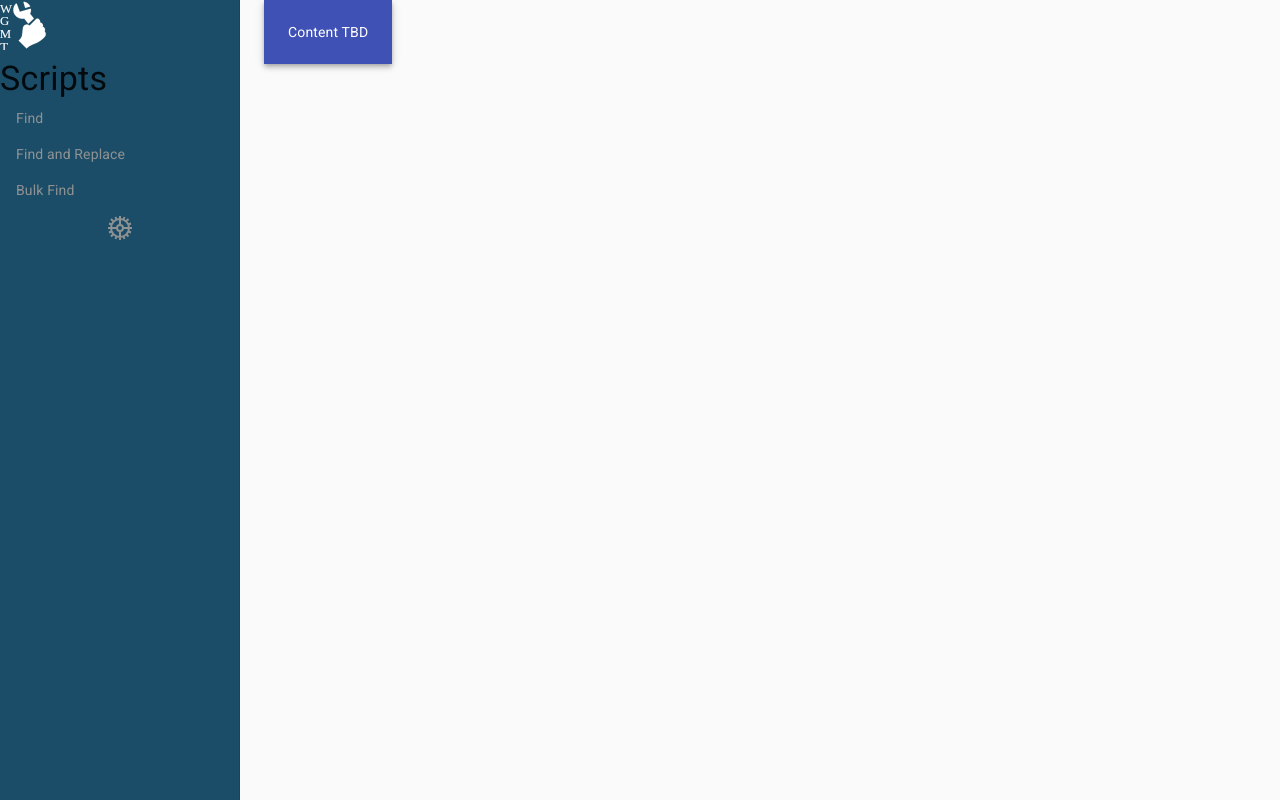
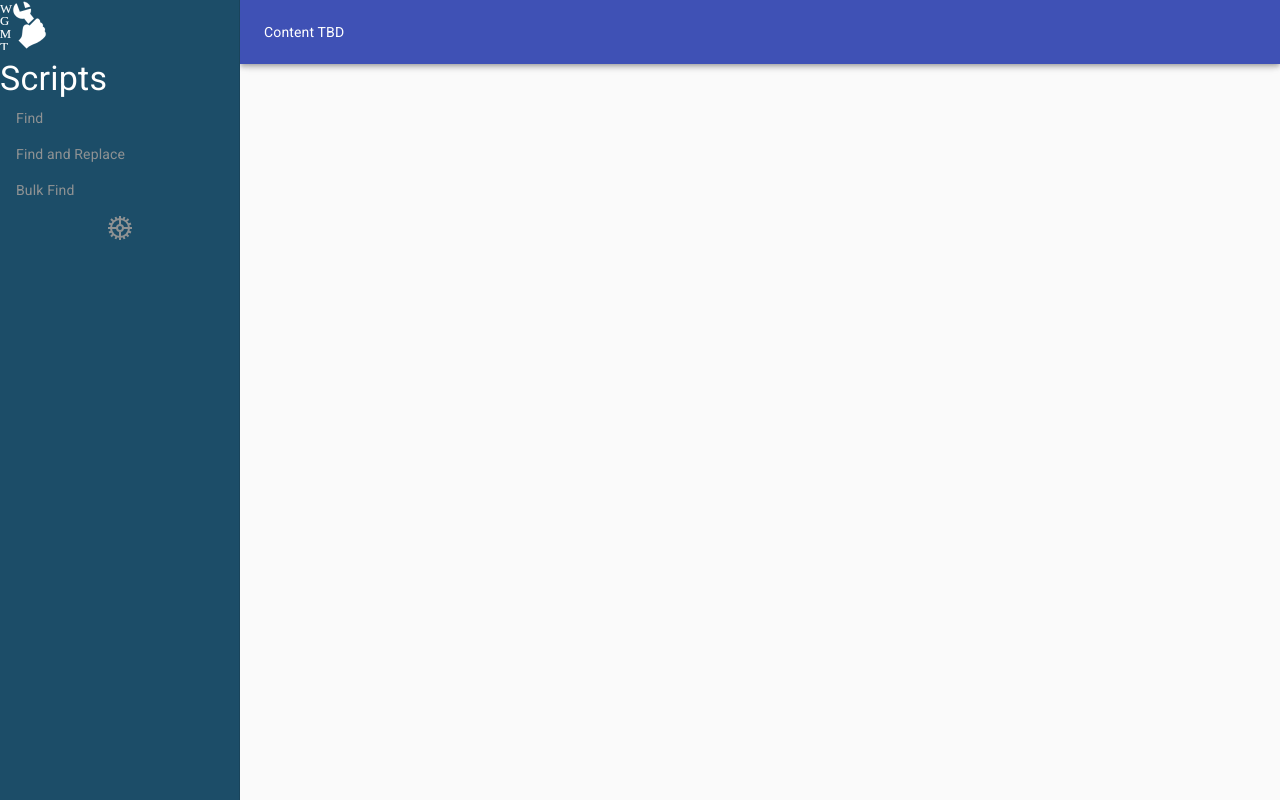
Before and after one commit to nmastracola/white-glove-migration-tools, a React (Create React App) app: page / in a window 1280 px wide. Built offline with nearby package versions, Linux system fonts and the light colour scheme.

Commit message:
grid layout removed, drawer and appbar work now

```diff
--- a/src/App.jsx
+++ b/src/App.jsx
@@ -12,6 +12,9 @@ const drawerWidth = 240
 const useStyles = makeStyles(theme => ({
   root: {
     display: 'flex',
+  },
+  drawerHeader: {
+    color: '#fff'
   },
   appBar: {
     width: `calc(100% - ${drawerWidth}px)`,
@@ -28,18 +31,13 @@ const useStyles = makeStyles(theme => ({
   content: {
     flexGrow: 1,
   },
-  container: {
-    maxWidthXl: "100vw"
-  }
 }))
 
 export default function App() {
     const classes = useStyles()
     return (
-        <Container fixed>
+        <div className={classes.root}>
           <CssBaseline/>
-          <Grid container>
-            <Grid item xl={2} spacing={0}>
               <Drawer variant="permanent" anchor="left" className={classes.drawer} classes={{paper: classes.drawerPaper}}>
                 <NavLink to="/home">
                   <Box height="50px" width="50px">
@@ -47,21 +45,19 @@ export default function App() {
                   </Box>
                 </NavLink>
                 <List>
-                  <Typography variant="h4" margin="none">Scripts</Typography>
-                  <NavLink exact to="/find" activeClassName="selected"><ListItem className="nav-link">Find</ListItem></NavLink>
-                  <NavLink exact to="/far" activeClassName="selected"><ListItem className="nav-link">Find and Replace</ListItem></NavLink>
-                  <NavLink exact to="/bulk" activeClassName="selected"><ListItem className="nav-link">Bulk Find</ListItem></NavLink>
+                  <Typography variant="h4" margin="none" className={classes.drawerHeader}>Scripts</Typography>
+                  <NavLink exact to="/find" activeClassName="selected"><ListItem button className="nav-link">Find</ListItem></NavLink>
+                  <NavLink exact to="/far" activeClassName="selected"><ListItem button className="nav-link">Find and Replace</ListItem></NavLink>
+                  <NavLink exact to="/bulk" activeClassName="selected"><ListItem button className="nav-link">Bulk Find</ListItem></NavLink>
                 </List>
-                <Box className="iconBox" alignSelf="center" margin={{ top: 'auto' }}>
+                <Box height="auto" className="iconBox" alignSelf="center" margin={{ top: 'auto' }}>
                   <NavLink exact to="/settings">
                     <SelectedIconWithRouter />
                   </NavLink>
                 </Box>
               </Drawer>
-            </Grid>
-              <Grid item direction="column">
-                <AppBar position="static"><Toolbar>Content TBD</Toolbar></AppBar>
-                <main>
+                <AppBar position="fixed" className={classes.appBar}><Toolbar>Content TBD</Toolbar></AppBar>
+                <main className={classes.content}>
                   <Box>
                     <Route exact path="/home" component={Home} />
                     <Route exact path="/find" component={Find} />
@@ -70,8 +66,6 @@ export default function App() {
                     <Route exact path="/settings" component={Settings} />
                   </Box>
                 </main>
-              </Grid>
-            </Grid>
-        </Container>
+        </div>
     )
 }
--- a/src/components/scriptInput.jsx
+++ b/src/components/scriptInput.jsx
@@ -38,13 +38,12 @@ class DataInput extends React.Component {
     //   </Box>
     // </Modal>
     return (
-      <Box>
+      <Box border={1} width={1}>
         {layer}
       <Box align="center">
         <Box
         direction="row"
-        gap="small"
-        pad="10px"
+
         >
         <TextField
           label="Canvas Instance"
@@ -74,7 +73,7 @@ class DataInput extends React.Component {
         />
         {layer}
         </Box>
-        <Box margin={{"top": "10px"}} height="large" width="80%" background="black" border="small" round="xsmall">
+        <Box height="large" width="80%" background="black" border={1}>
         Output from Backend goes here
         </Box>
       </Box>
--- a/src/routes/routes.jsx
+++ b/src/routes/routes.jsx
@@ -4,13 +4,13 @@ import { DataInput } from '../components/scriptInput'
 import { SettingsView } from '../components/settingsView'
 
 const Home = () => (
-  <Box>
+  <Box display="flex" justifyContent="center" height="100%" m={10}>
     <Typography variant="h1" >This is the home page</Typography>
   </Box>
 )
 
 const Find = () => (
-  <Box>
+  <Box display="flex" flexDirection="column" justifyContent="center" m={10} fontSize={30}>
     <Typography variant="h3">Find Script</Typography>
     <DataInput />
   </Box>
@@ -18,21 +18,21 @@ const Find = () => (
 )
 
 const Far = () => (
-  <Box>
+  <Box display="flex" justifyContent="center" height="100%" m={10}>
     <Typography variant="h3">Find and Replace Script Home</Typography>
     <DataInput />
   </Box>
 )
 
 const Bulk = () => (
-  <Box>
+  <Box display="flex" justifyContent="center" height="100%" m={10}>
     <Typography variant="h3">Bulk Find Script Home</Typography>
     <DataInput />
   </Box>
 )
 
 const Settings = () => (
-  <Box>
+  <Box display="flex" justifyContent="center" height="100%" m={10}>
     <Typography variant="h4">Your Settings</Typography>
     <SettingsView/>
   </Box>
```
